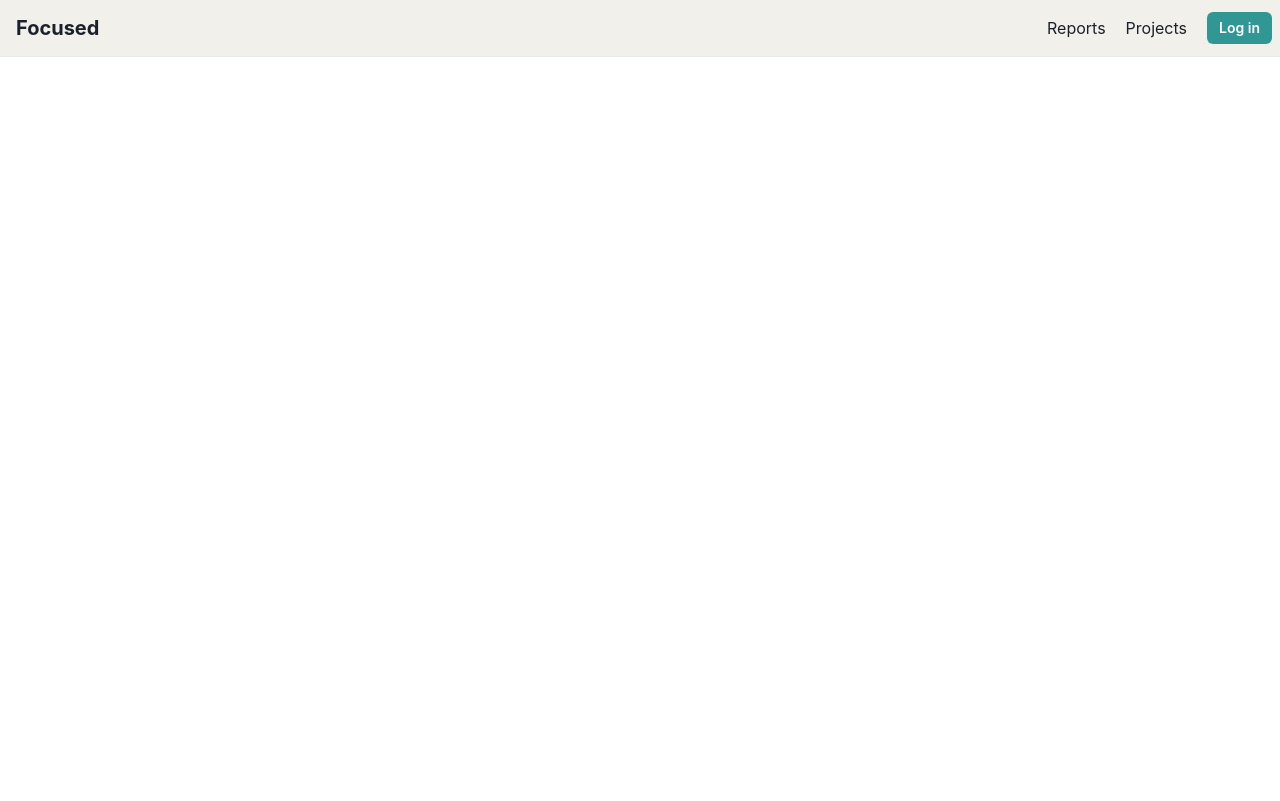
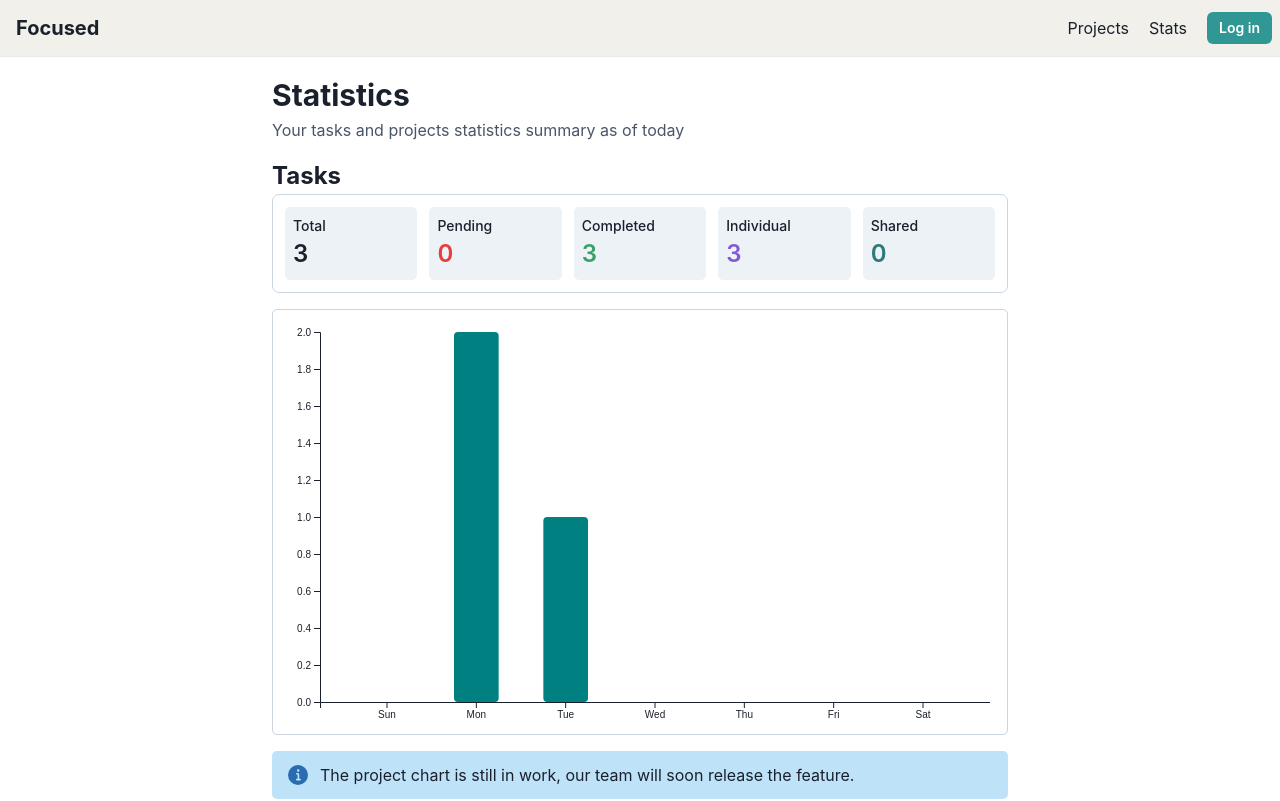
Before and after one commit to neutr0nian/focused, a React (Vite) app in the folder client/: page /reports in a window 1280 px wide. Shown: the top 801 px of the page. Built offline with nearby package versions, Linux system fonts and the light colour scheme; no server answers.

Commit message:
added report bar ui and logic

```diff
--- a/client/src/App.jsx
+++ b/client/src/App.jsx
@@ -9,6 +9,7 @@ import { useDispatch } from "react-redux";
 import { useGetTasksQuery } from "./services/tasksApi";
 import { setTasks } from "./components/tasks/taskSlice";
 import { useEffect } from "react";
+import Reports from "./pages/Reports";
 
 function App() {
   const dispatch = useDispatch();
@@ -28,6 +29,7 @@ function App() {
         <Route exact path="/" element={<HomePage />} />
         <Route exact path="/projects" element={<Projects />} />
         <Route exact path="/projects/board" element={<ProjectBoard />} />
+        <Route exact path="/reports" element={<Reports />} />
         <Route exact path="/access" element={<UserAccess />} />
         <Route exact path="/verify-email/:email" element={<VerifyAccount />} />
       </Routes>
--- a/client/src/components/Navbar.jsx
+++ b/client/src/components/Navbar.jsx
@@ -41,9 +41,11 @@ const Navbar = () => {
         </Box>
         <Spacer />
         <HStack spacing="20px">
-          <Reports isOpen={isOpen} onOpen={onOpen} onClose={onClose} />
           <Link to="/projects">
             <Text colorScheme="teal">Projects</Text>
+          </Link>
+          <Link to="/reports">
+            <Text colorScheme="teal">Stats</Text>
           </Link>
           {!isLoggedIn ? (
             <Link to="/access">
--- /dev/null
+++ b/client/src/components/StatContainer/Statistics.jsx
@@ -0,0 +1,51 @@
+import {
+  Box,
+  Stat,
+  StatGroup,
+  StatLabel,
+  StatNumber,
+  Text,
+} from "@chakra-ui/react";
+import React from "react";
+import BarChart from "../charts/BarChart";
+
+const colorScheme = {
+  total: "gray.800",
+  pending: "red.500",
+  completed: "green.500",
+  individual: "purple.500",
+  shared: "teal.600",
+};
+
+const Statistics = ({ heading, data, labels, barData }) => {
+  let stats = Object.keys(data);
+  return (
+    <Box my={3}>
+      <Text fontSize="2xl" as="b">
+        {heading}
+      </Text>
+      <StatGroup
+        maxW={800}
+        border="1px"
+        borderColor="gray.300"
+        borderRadius={7}
+        p={3}
+        gap={3}
+      >
+        {stats.map((stat, index) => (
+          <Stat bg="gray.100" p={2} borderRadius={5}>
+            <StatLabel>
+              {stat.charAt(0).toUpperCase() + stat.slice(1)}
+            </StatLabel>
+            <StatNumber color={colorScheme[stat]}>{data[stat]}</StatNumber>
+          </Stat>
+        ))}
+      </StatGroup>
+      <Box border="1px" borderColor="gray.300" borderRadius={5} p={3} my={4}>
+        <BarChart labels={labels} data={barData} />
+      </Box>
+    </Box>
+  );
+};
+
+export default Statistics;
--- a/client/src/components/charts/BarChart.jsx
+++ b/client/src/components/charts/BarChart.jsx
@@ -5,18 +5,20 @@ import Bars from "./Bars";
 import XAxis from "./XAxis";
 import YAxis from "./YAxis";
 
-const BarChart = ({ data }) => {
+const BarChart = ({ labels, data }) => {
+  let yValues = Object.values(data);
   const margin = { top: 10, right: 0, bottom: 20, left: 30 };
   const width = 700 - margin.left - margin.right;
   const height = 400 - margin.top - margin.bottom;
 
   const scaleX = scaleBand()
-    .domain(data.map((d) => d.label))
+    .domain(labels.map((d) => d))
     .range([0, width])
     .padding(0.5);
   const scaleY = scaleLinear()
-    .domain([0, Math.max(...data.map(({ value }) => value))])
-    .range([height, 0]);
+    .domain([0, Math.max(...yValues)])
+    .range([height, 0])
+    .nice();
 
   return (
     <Center>
@@ -27,7 +29,13 @@ const BarChart = ({ data }) => {
         <g transform={`translate(${margin.left}, ${margin.top})`}>
           <XAxis scale={scaleX} transform={`translate(0, ${height})`} />
           <YAxis scale={scaleY} />
-          <Bars data={data} height={height} scaleX={scaleX} scaleY={scaleY} />
+          <Bars
+            labels={labels}
+            data={data}
+            height={height}
+            scaleX={scaleX}
+            scaleY={scaleY}
+          />
         </g>
       </svg>
     </Center>
--- a/client/src/components/charts/Bars.jsx
+++ b/client/src/components/charts/Bars.jsx
@@ -1,22 +1,24 @@
-import React from 'react'
+import React from "react";
 
-const Bars = ({data, height, scaleX, scaleY}) => {
+const Bars = ({ labels, data, height, scaleX, scaleY }) => {
   return (
     <>
-    {
-        data.map(({value, label}) => (
-            <rect
-                key = {`bar-${label}`}
-                x = {scaleX(label)}
-                y = {scaleY(value)}
-                width = {scaleX.bandwidth()}
-                height = {height-scaleY(value)}
-                fill='teal'
-            />
-        ))
-    }
+      {labels.map((label) => {
+        return (
+          <rect
+            key={`bar-${label}`}
+            x={scaleX(label)}
+            y={scaleY(data[label])}
+            width={scaleX.bandwidth()}
+            height={height - scaleY(data[label])}
+            fill="teal"
+            rx="4px"
+            ry="4px"
+          />
+        );
+      })}
     </>
-  )
-}
+  );
+};
 
-export default Bars
+export default Bars;
--- a/client/src/components/projects/projectSlice.js
+++ b/client/src/components/projects/projectSlice.js
@@ -9,6 +9,7 @@ const initialState = {
       created: new Date().toLocaleDateString(),
       totalTasks: 2,
       pendingTasks: 1,
+      status: "ongoing",
       deadline: new Date().toLocaleDateString(),
       userEmails: ["chavanpratik.pc@gmail"],
       tasks: [
@@ -35,6 +36,7 @@ const initialState = {
       created: new Date().toLocaleDateString(),
       totalTasks: 1,
       pendingTasks: 1,
+      status: "ongoing",
       deadline: new Date().toLocaleDateString(),
       userEmails: ["chavanpratik.pc@gmail"],
       tasks: [
@@ -54,6 +56,7 @@ const initialState = {
       created: new Date().toLocaleDateString(),
       totalTasks: 1,
       pendingTasks: 1,
+      status: "completed",
       deadline: new Date().toLocaleDateString(),
       userEmails: ["pchavan4@gmail"],
       tasks: [
--- a/client/src/components/tasks/taskSlice.js
+++ b/client/src/components/tasks/taskSlice.js
@@ -6,23 +6,35 @@ const initialState = {
   tasks: [
     {
       _id: nanoid(),
+      projectId: null,
       title: "Write an article",
       body: "Medium post at 4:00 pm",
-      status: "ongoing",
+      status: "completed",
       delete: false,
+      lane: 1,
+      completed: "2023-02-21T19:45:34.388Z",
+    },
+    {
+      _id: nanoid(),
+      projectId: null,
+      title: "Write a story",
+      body: "Medium post at 4:00 pm",
+      status: "completed",
+      delete: false,
+      completed: "2023-02-20T19:45:34.388Z",
       lane: 1,
     },
     {
       _id: nanoid(),
+      projectId: null,
       title: "Write a story",
       body: "Medium post at 4:00 pm",
       status: "completed",
       delete: false,
+      completed: "2023-02-20T19:45:34.388Z",
       lane: 1,
     },
   ],
-  pendingTasks: [],
-  completedTasks: [],
   status: "idle",
   error: null,
 };
@@ -78,6 +90,7 @@ const tasksSlice = createSlice({
 export const { setTasks, addTask, clearTasks, editTask } = tasksSlice.actions;
 
 export const selectAllTasks = (state) => state.tasks.tasks;
+
 export const selectTasksByStatus = (state, status) =>
   state.tasks.tasks.filter(
     (task) => task.status === status && task.lane != 4 && !task.delete
--- /dev/null
+++ b/client/src/pages/Reports.jsx
@@ -0,0 +1,149 @@
+import {
+  Alert,
+  AlertIcon,
+  Box,
+  Container,
+  Spinner,
+  Stack,
+  Text,
+} from "@chakra-ui/react";
+import React, { useEffect, useState } from "react";
+import { useSelector } from "react-redux";
+import { selectAllProjects } from "../components/projects/projectSlice";
+import Statistics from "../components/StatContainer/Statistics";
+import { selectAllTasks } from "../components/tasks/taskSlice";
+
+const days = ["Sun", "Mon", "Tue", "Wed", "Thu", "Fri", "Sat"];
+
+const Reports = () => {
+  const today = new Date();
+  const target = today.getDate() - 6;
+
+  console.log(target);
+  const tasks = useSelector(selectAllTasks);
+  const projects = useSelector(selectAllProjects);
+
+  const [tasksStats, setTasksStats] = useState({
+    data: {},
+    isLoading: true,
+  });
+
+  const [projectsStats, setProjectsStats] = useState({
+    data: {},
+    isLoading: true,
+  });
+
+  const [barData, setBarData] = useState({});
+  function loadTasksStats() {
+    const stat = {
+      total: 0,
+      pending: 0,
+      completed: 0,
+      individual: 0,
+      shared: 0,
+    };
+
+    const temp = {
+      Sun: 0,
+      Mon: 0,
+      Tue: 0,
+      Wed: 0,
+      Thu: 0,
+      Fri: 0,
+      Sat: 0,
+    };
+
+    tasks.map((task) => {
+      stat.total += 1;
+      if (task.status === "pending" || task.status === "ongoing")
+        stat.pending += 1;
+      else {
+        stat.completed += 1;
+        let compDate = new Date(task.completed).getDate();
+        if (compDate >= target && compDate <= today) {
+          let day = days[new Date(task.completed).getDay()];
+          temp[day] += 1;
+        }
+      }
+
+      if (task.projectId) stat.shared += 1;
+      else stat.individual += 1;
+    });
+    setTasksStats({
+      data: stat,
+      isLoading: false,
+    });
+
+    setBarData(temp);
+  }
+
+  function loadProjectsStats() {
+    const stat = {
+      total: 0,
+      pending: 0,
+      completed: 0,
+      individual: 0,
+      shared: 0,
+    };
+
+    projects.map((project) => {
+      stat.total += 1;
+      if (project.status === "ongoing") stat.pending += 1;
+      else stat.completed += 1;
+
+      if (project.userEmails.length) stat.shared += 1;
+      else stat.individual += 1;
+    });
+
+    setProjectsStats({
+      data: stat,
+      isLoading: false,
+    });
+  }
+
+  useEffect(() => {
+    loadTasksStats();
+    loadProjectsStats();
+  }, []);
+
+  return (
+    <Container maxW="3xl">
+      <Box my={4}>
+        <Text fontSize="3xl" as="b">
+          Statistics
+        </Text>
+        <Text color="gray.600" fontSize="md">
+          Your tasks and projects statistics summary as of today
+        </Text>
+      </Box>
+      {tasksStats.isLoading || projectsStats.isLoading ? (
+        <Stack alignItems="center">
+          <Spinner mt={8} />
+          <Text>Reports are loading...</Text>
+        </Stack>
+      ) : (
+        <>
+          <Statistics
+            heading="Tasks"
+            data={tasksStats.data}
+            labels={days}
+            barData={barData}
+          />
+          <Alert status="info" borderRadius={5}>
+            <AlertIcon />
+            The project chart is still in work, our team will soon release the
+            feature.
+          </Alert>
+          <Statistics
+            heading="Projects"
+            data={projectsStats.data}
+            labels={days}
+            barData={barData}
+          />
+        </>
+      )}
+    </Container>
+  );
+};
+
+export default Reports;
```
